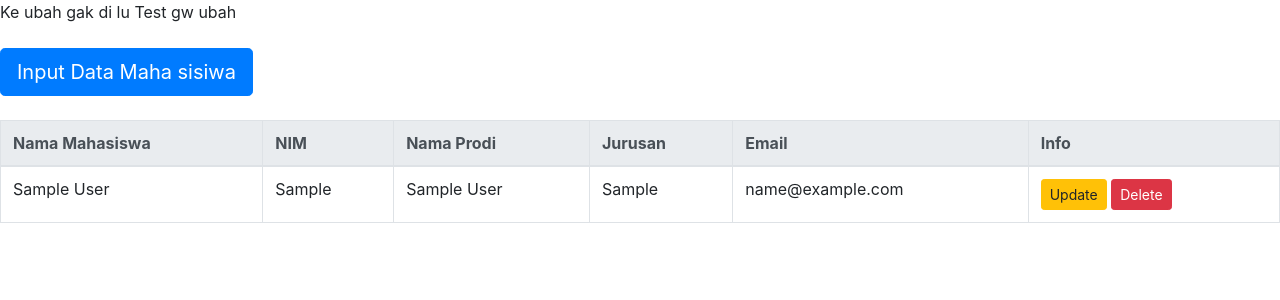
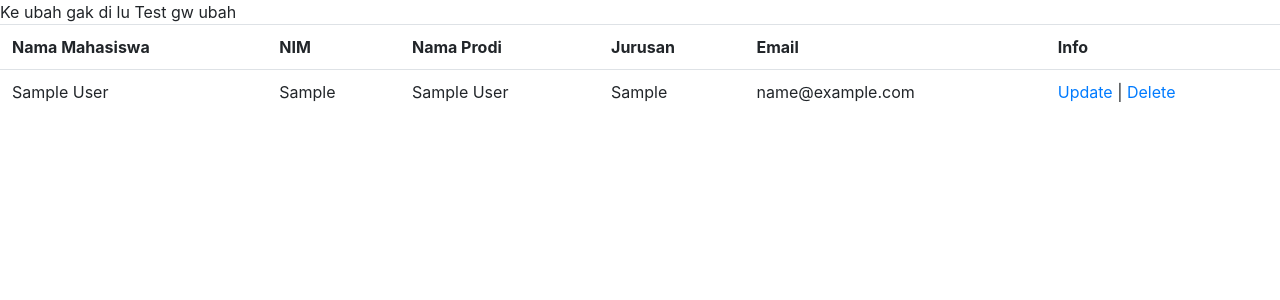
Before and after one commit to joko18/Jaya, a PHP site: page /Admin.php in a window 1280 px wide. Shown: the top 300 px of the page. Run offline with PHP 8.4, Linux system fonts and the light colour scheme; tables that the repository leaves empty or names only in its code hold one stand-in row (values such as "Sample post"); some libraries are stand-ins or nearby versions.

Commit message:
Update Admin.php

```diff
--- a/Admin.php
+++ b/Admin.php
@@ -12,17 +12,12 @@ INNER JOIN tbl_prodi ON ID_Matakuliah=ID_Prodi");
 </head>
 
 <body>
-<br>
-<br>
-<a href="Input.php?" class="btn btn-primary btn-lg">Input Data Maha sisiwa</a>
-<br>
-<br>
-    <table class="table table-bordered">
-    <thead class="thead-light">
+
+    <table class="table">
+
     <tr>
        <th>Nama Mahasiswa</th> <th>NIM</th> <th>Nama Prodi</th> <th>Jurusan</th><th>Email</h><th>Info</th>
     </tr>
-    </thead>
     <?php
     while($user_data = mysqli_fetch_array($result)) {
         echo "<tr>";
@@ -31,8 +26,7 @@ INNER JOIN tbl_prodi ON ID_Matakuliah=ID_Prodi");
         echo "<td>".$user_data['Nama_Prodi']."</td>";
         echo "<td>".$user_data['Jurusan']."</td>";
         echo "<td>".$user_data['Email']."</td>";
-            echo "<td><a href='Edit.php?id=$user_data[NIM]'class='btn btn-warning btn-sm'>Update</a>
-             <a href='Delete.php? id=$user_data[NIM]' class='btn btn-danger btn-sm' >Delete</a></td></tr>";
+        echo "<td><a href='edit.php?id=$user_data[NIM]'>Update</a> | <a href='delete.php?id=$user_data[NIM]'>Delete</a></td></tr>";
     }
     ?>
 
```
Lines whose indentation alone changed are shown as unchanged.
